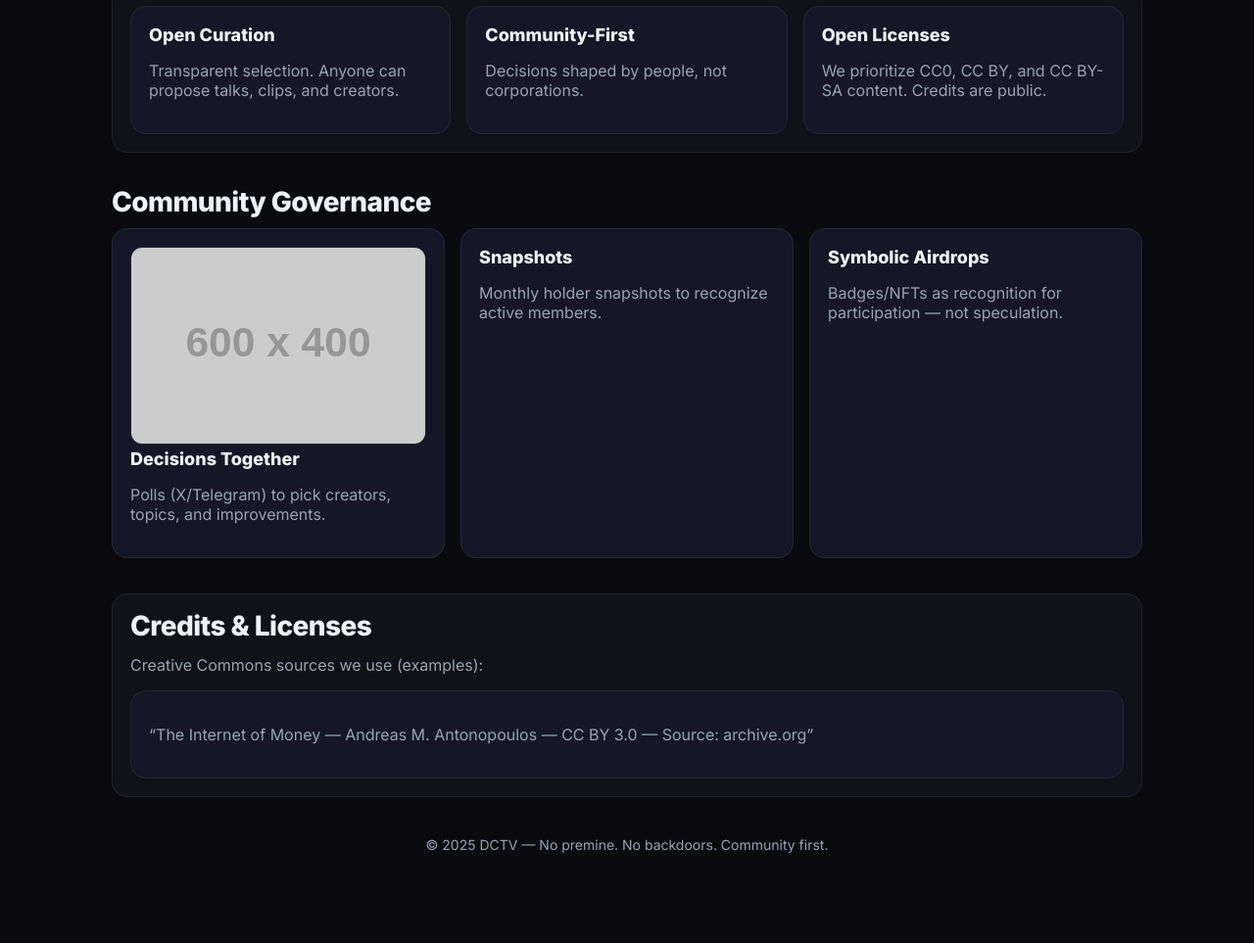
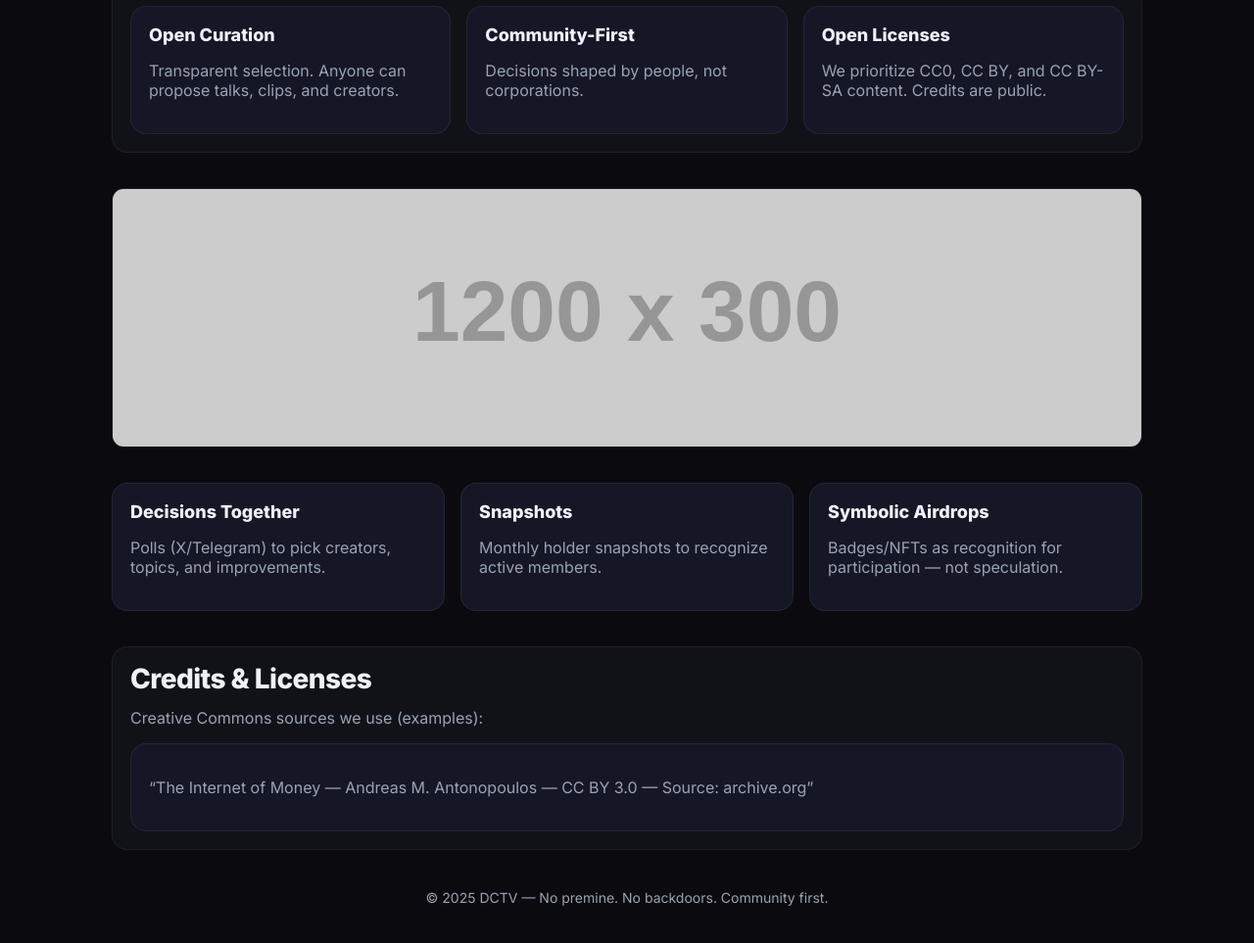
Before and after one commit to williamwiggers/DecentralizedTV, a plain HTML site: page index.html in a window 1280 px wide. Shown: the part 946-1909 px from the top of the page at 98% size. Before the commit the page ends 1865 px from the top, so only its background shows below. Drawn offline with Linux system fonts and the light colour scheme; placeholder pictures from the web are drawn by us.

Commit message:
Update index.html

```diff
--- a/index.html
+++ b/index.html
@@ -80,10 +80,10 @@
 
     <!-- GOVERNANCE -->
     <section id="governance" class="section">
-      <h2 class="title" style="font-size:28px;margin:0 0 8px">Community Governance</h2>
+      <img class="img" src="https://placehold.co/1200x300/0b0b0f/00e5ff?text=Community+Governance" alt="Community Governance" style="margin-bottom:20px;">
+
       <div class="grid" style="margin-top:12px">
         <div class="card">
-          <img class="img" src="https://placehold.co/600x400/0b0b0f/00e5ff?text=Community+Governance" alt="Governance">
           <h3>Decisions Together</h3>
           <p class="muted">Polls (X/Telegram) to pick creators, topics, and improvements.</p>
         </div>
```
